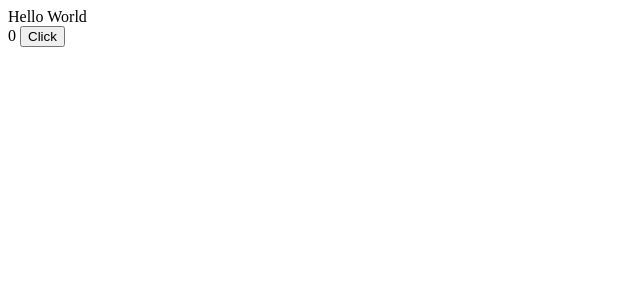
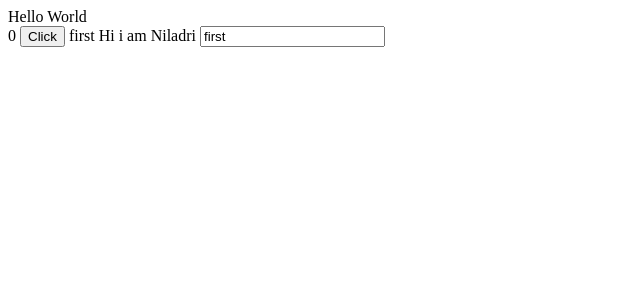
Before and after one commit to niladrix719/vue-project, a Vue app: page / in a window 1280 px wide. Shown: the top 300 px of the page, without its empty margins (0-640 px from the left). Built offline with nearby package versions, Linux system fonts and the light colour scheme.

Commit message:
up till now

```diff
--- a/src/App.vue
+++ b/src/App.vue
@@ -1,4 +1,8 @@
 <template>
   <div>Hello World</div>
-  <Counter class="upper"></Counter>
+  <Counter class="upper" greet="Hi i am Niladri" />
 </template>
+
+<script setup>
+import Counter from "./components/Counter.vue";
+</script>
--- a/src/components/Counter.vue
+++ b/src/components/Counter.vue
@@ -3,6 +3,9 @@
   <div>
     {{ obj.val }}
     <button @click="obj.val++">Click</button>
+    {{ obj.oj.first }}
+    {{ greet }}
+    <input type="text" v-model="obj.oj.first">
   </div>
 
 </template>
@@ -12,8 +15,12 @@ import { computed, reactive, ref, watch } from "vue";
 
 const obj = reactive({ val: 0, is: true, oj: { first: "first" , second: "second"} });
 
-watch(obj.oj, (objNew) => {
-  console.log(objNew.val);
+watch(() => obj.oj.first, (objNew) => {
+  console.log(objNew);
+})
+
+defineProps({
+  greet: String
 })
 
 </script>
--- a/src/main.js
+++ b/src/main.js
@@ -3,5 +3,4 @@ import App from './App.vue'
 import Counter from './components/Counter.vue';
 
 const app = createApp(App);
-app.component("Counter",Counter);
 app.mount('#app');
```
